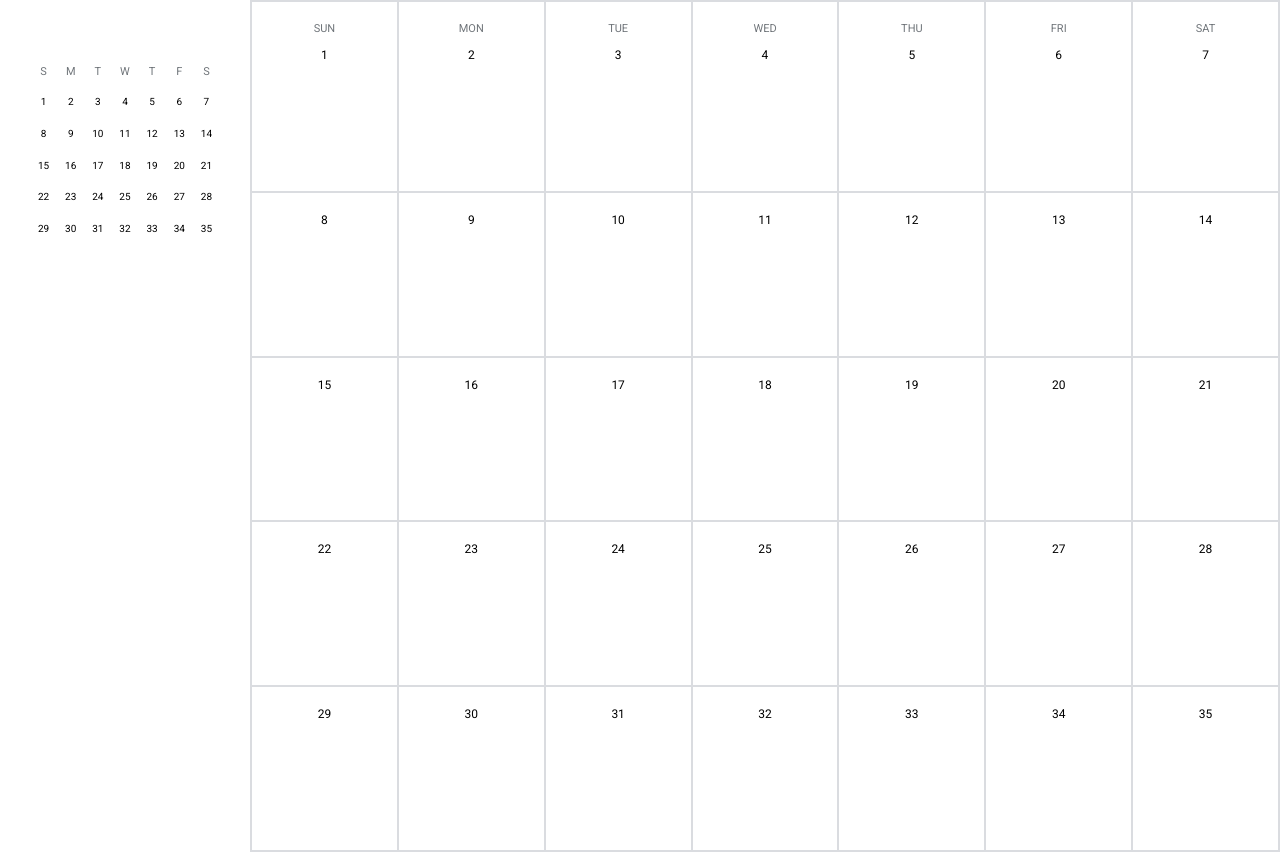
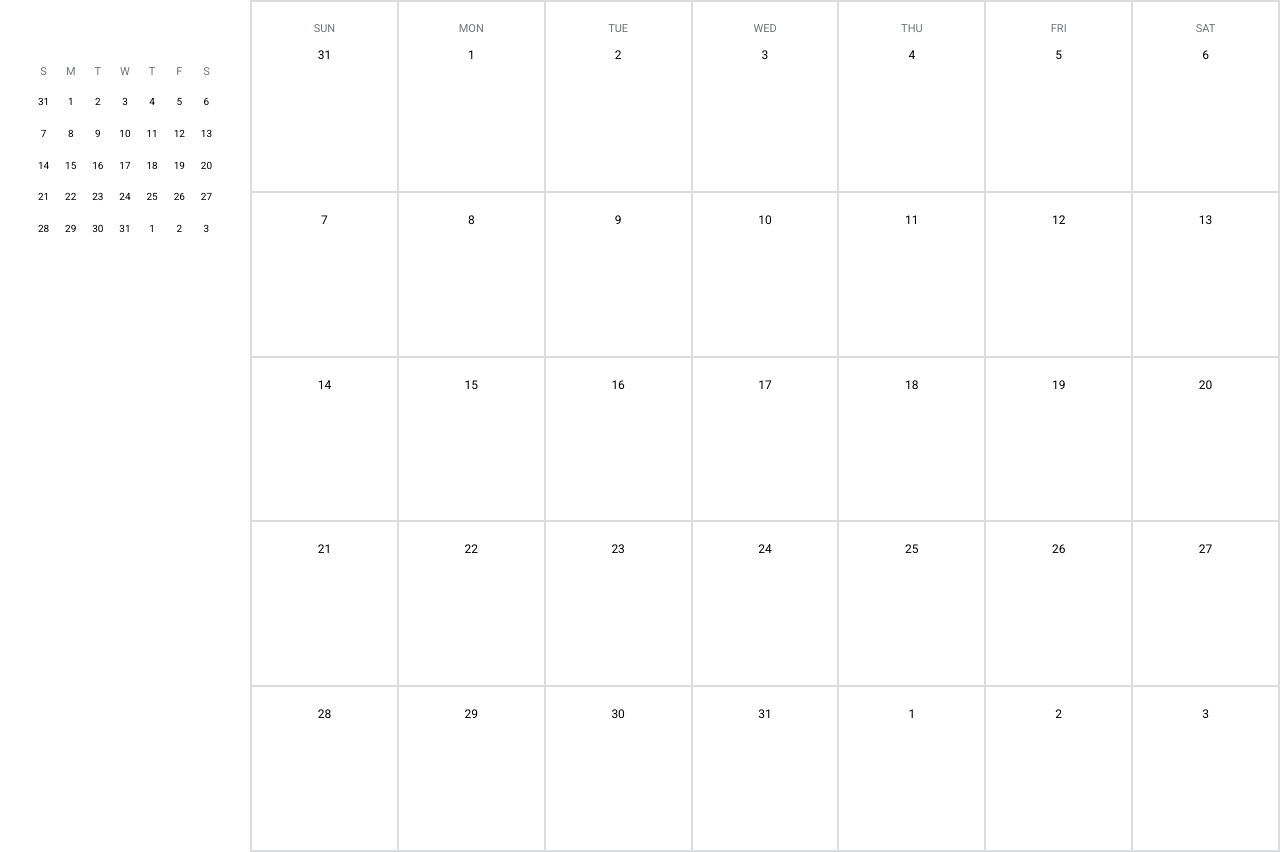
Before and after one commit to h-zahar/calendiv-react, a React (Vite) app: page / in a window 1280 px wide. Built offline with nearby package versions, Linux system fonts and the light colour scheme.

Commit message:
Implemented Dynamic Date Display

```diff
--- a/src/components/Calendar.tsx
+++ b/src/components/Calendar.tsx
@@ -1,8 +1,40 @@
+import {
+  addDays,
+  endOfMonth,
+  getDate,
+  getDay,
+  getDaysInMonth,
+  startOfMonth,
+  subDays,
+} from "date-fns";
+
 const Calendar = () => {
+  // const test = Array(35)
+  //   .fill(1)
+  //   .map((t, i) => t * i + 1);
+
   const days = ["Sun", "Mon", "Tue", "Wed", "Thu", "Fri", "Sat"];
-  const test = Array(35)
+  const dates = Array(getDaysInMonth(new Date()))
     .fill(1)
     .map((t, i) => t * i + 1);
+
+  const numOfPrevDays = Array(getDay(startOfMonth(new Date()))).fill(1);
+  const prevDays = numOfPrevDays.map((d, i) =>
+    getDate(subDays(startOfMonth(new Date()), numOfPrevDays.length - i))
+  );
+  dates.unshift(...prevDays);
+
+  // if (arr.length < 35) {
+  const numOfNextDays = Array(6 - getDay(endOfMonth(new Date()))).fill(1);
+  const nextDays = numOfNextDays.map((d, i) =>
+    getDate(addDays(startOfMonth(new Date()), d * i))
+  );
+  // }
+  dates.push(...nextDays);
+
+  // console.log(getDay(startOfMonth(new Date())));
+  // console.log(getDate(subDays(startOfMonth(new Date()), 5)));
+  // console.log(startOfMonth(new Date()));
 
   return (
     <div
@@ -15,7 +47,7 @@ const Calendar = () => {
         margin: "60px 30px auto 30px",
       }}
     >
-      {test.map((t, i) => {
+      {dates.map((t, i) => {
         return (
           <div
             style={{
--- a/src/components/MonthlyView.tsx
+++ b/src/components/MonthlyView.tsx
@@ -1,10 +1,40 @@
+import {
+  addDays,
+  endOfMonth,
+  getDate,
+  getDay,
+  getDaysInMonth,
+  startOfMonth,
+  subDays,
+} from "date-fns";
+
 const MonthlyView = () => {
-  const test = Array(35)
+  // const test = Array(35)
+  //   .fill(1)
+  //   .map((t, i) => t * i + 1);
+
+  const days = ["Sun", "Mon", "Tue", "Wed", "Thu", "Fri", "Sat"];
+  const dates = Array(getDaysInMonth(new Date()))
     .fill(1)
     .map((t, i) => t * i + 1);
 
-  const days = ["Sun", "Mon", "Tue", "Wed", "Thu", "Fri", "Sat"];
+  const numOfPrevDays = Array(getDay(startOfMonth(new Date()))).fill(1);
+  const prevDays = numOfPrevDays.map((d, i) =>
+    getDate(subDays(startOfMonth(new Date()), numOfPrevDays.length - i))
+  );
+  dates.unshift(...prevDays);
 
+  // if (arr.length < 35) {
+  const numOfNextDays = Array(6 - getDay(endOfMonth(new Date()))).fill(1);
+  const nextDays = numOfNextDays.map((d, i) =>
+    getDate(addDays(startOfMonth(new Date()), d * i))
+  );
+  // }
+  dates.push(...nextDays);
+
+  // console.log(getDay(startOfMonth(new Date())));
+  // console.log(getDate(subDays(startOfMonth(new Date()), 5)));
+  // console.log(startOfMonth(new Date()));
   return (
     <div
       style={{
@@ -19,7 +49,7 @@ const MonthlyView = () => {
         border: "0.5px solid #dadce0",
       }}
     >
-      {test.map((t, i) => {
+      {dates.map((t, i) => {
         return (
           <div
             style={{
```
